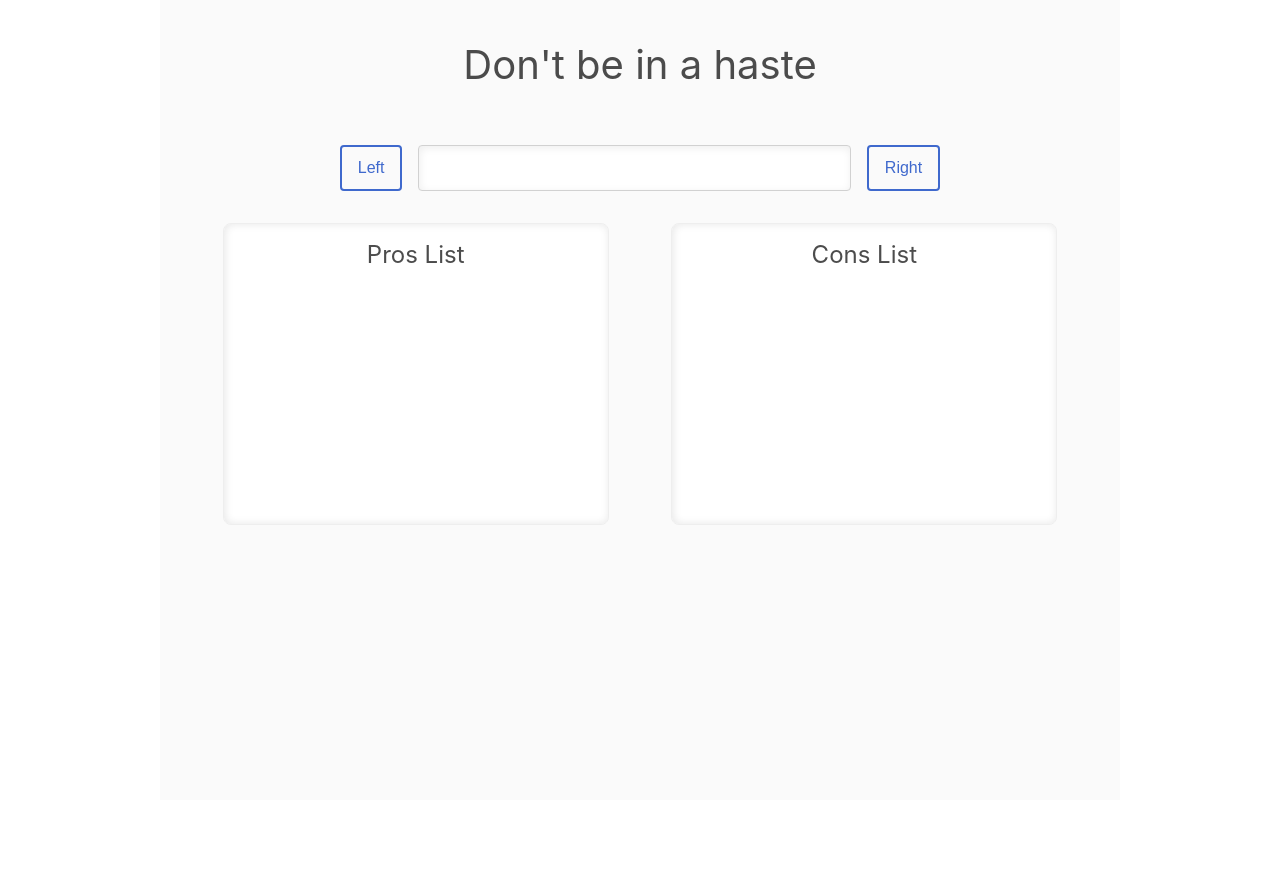
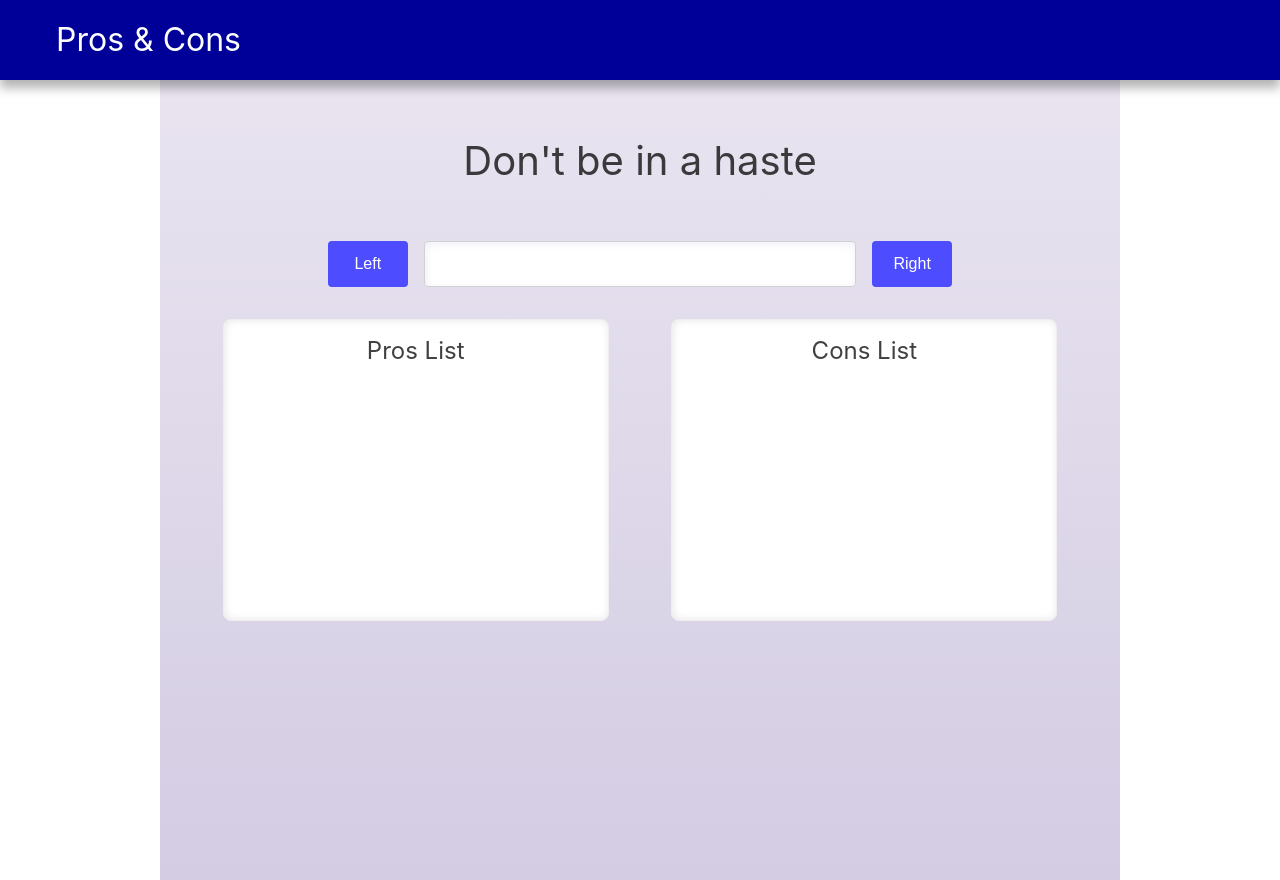
Before and after one commit to amha19/prosandcons, a React (Create React App) app: page / in a window 1280 px wide. Before the commit the page ends 800 px from the top, so only its background shows below. Built offline with nearby package versions, Linux system fonts and the light colour scheme.

Commit message:
add navbar and styling

```diff
--- a/src/App.styles.ts
+++ b/src/App.styles.ts
@@ -9,16 +9,25 @@ export const StyledApp = styled.div`
     text-align: center;
 `;
 
+export const NavBar = styled.nav`
+    width: 100vw;
+    height: 80px;
+    background-color: #000099;
+    box-shadow: 0px 8px 10px rgba(0, 0, 0, 0.3);
+    display: flex;
+    z-index: 100;
+`;
+
 export const StyledContainer = styled.div`
     width: 75%;
-    background-color: rgba(0, 0, 0, 0.02);
+    background: linear-gradient(to top, #d3cce3, #e9e4f0);
     min-height: 100vh;
 `;
 
 export const Text = styled.p`
     font-size: ${(props: { size?: number }) => (props.size ? props.size + 'rem' : '1rem')};
-    color: rgba(0, 0, 0, 0.7);
-    margin: 40px 0 56px 0;
+    color: rgba(0, 0, 0, 0.75);
+    margin: 56px 0;
 `;
 
 export const BtnInput = styled.p`
@@ -32,7 +41,7 @@ export const Input = styled.input`
     background: #fff;
     border-radius: 4px;
     border: 1px solid #d1d1d1;
-    box-shadow: inset 1px 2px 8px rgba(0, 0, 0, 0.07);
+    box-shadow: inset 1px 2px 8px rgba(0, 0, 153, 0.07);
     font-family: inherit;
     font-size: 1em;
     line-height: 1.45;
@@ -43,12 +52,12 @@ export const Input = styled.input`
     -o-transition: 0.18s ease-out;
     transition: 0.18s ease-out;
     &:hover {
-        box-shadow: inset 1px 2px 8px rgba(0, 0, 0, 0.02);
+        box-shadow: inset 1px 2px 8px rgba(0, 0, 153, 0.02);
     }
     &:focus {
         color: #4b515d;
         border: 1px solid #b8b6b6;
-        box-shadow: inset 1px 2px 4px rgba(0, 0, 0, 0.01), 0px 0px 8px rgba(0, 0, 0, 0.2);
+        box-shadow: inset 1px 2px 4px rgba(0, 0, 0, 0.01), 0px 0px 8px rgba(0, 0, 153, 0.2);
     }
 `;
 
--- a/src/App.tsx
+++ b/src/App.tsx
@@ -1,8 +1,17 @@
 import React, { useState } from 'react';
+import styled from 'styled-components';
 import Pros from './components/Pros/Pros';
 import Cons from './components/Cons/Cons';
 import Button from './components/shared/Button';
-import { StyledApp, StyledContainer, Input, ListContainer, Text, BtnInput } from './App.styles';
+import {
+    StyledApp,
+    StyledContainer,
+    Input,
+    ListContainer,
+    Text,
+    BtnInput,
+    NavBar,
+} from './App.styles';
 
 export type ItemList = {
     id: number;
@@ -29,6 +38,9 @@ const App: React.FC = () => {
 
     return (
         <StyledApp>
+            <NavBar>
+                <StyledText size={2}>Pros & Cons</StyledText>
+            </NavBar>
             <StyledContainer>
                 <Text size={2.5}>Don't be in a haste</Text>
                 <BtnInput>
@@ -61,4 +73,10 @@ const App: React.FC = () => {
     );
 };
 
+const StyledText = styled(Text)`
+    color: #fff;
+    margin: 0;
+    padding: 20px 16px 4px 56px;
+`;
+
 export default App;
--- a/src/components/Cons/Cons.tsx
+++ b/src/components/Cons/Cons.tsx
@@ -3,6 +3,7 @@ import styled from 'styled-components';
 import { ItemList } from '../../App';
 import { Text } from '../../App.styles';
 import ConsItem from './ConsItem';
+import ListCard from '../shared/ListCard';
 
 const Cons: React.FC<{ consList: ItemList[]; removeListItem: (id: number) => void }> = ({
     consList,
@@ -15,7 +16,7 @@ const Cons: React.FC<{ consList: ItemList[]; removeListItem: (id: number) => voi
     }, [consList]);
 
     return (
-        <ConsCard>
+        <ListCard>
             <StyledText size={1.5}>Cons List</StyledText>
             {cons.map((con, index) => (
                 <ConsItem
@@ -25,7 +26,7 @@ const Cons: React.FC<{ consList: ItemList[]; removeListItem: (id: number) => voi
                     removeListItem={removeListItem}
                 />
             ))}
-        </ConsCard>
+        </ListCard>
     );
 };
 
@@ -33,14 +34,4 @@ const StyledText = styled(Text)`
     margin: 16px 0 24px 0;
 `;
 
-const ConsCard = styled.div`
-    width: 40%;
-    background-color: #fff;
-    margin-top: 16px;
-    min-height: 300px;
-    border: 1px solid #eee;
-    border-radius: 8px;
-    box-shadow: inset 1px 0px 8px rgba(0, 0, 0, 0.1);
-`;
-
 export default Cons;
--- a/src/components/Cons/ConsItem.tsx
+++ b/src/components/Cons/ConsItem.tsx
@@ -11,8 +11,11 @@ const ConsItem: React.FC<{ con: string; conId: number; removeListItem: (id: numb
 }) => {
     return (
         <StyledBox>
-            <StyledText size={1}>{con}</StyledText>
-            <RemoveBtn onClick={() => removeListItem(conId)}>X</RemoveBtn>
+            <StyledText size={1}>
+                <span style={{ color: 'red', paddingRight: 8 }}>&#10007;</span>
+                {con}
+            </StyledText>
+            <RemoveBtn onClick={() => removeListItem(conId)}>&#10006;</RemoveBtn>
         </StyledBox>
     );
 };
--- a/src/components/Pros/Pros.tsx
+++ b/src/components/Pros/Pros.tsx
@@ -3,6 +3,7 @@ import styled from 'styled-components';
 import { ItemList } from '../../App';
 import { Text } from '../../App.styles';
 import ProsItem from './ProsItem';
+import ListCard from '../shared/ListCard';
 
 const Pros: React.FC<{ prosList: ItemList[]; removeListItem: (id: number) => void }> = ({
     prosList,
@@ -15,7 +16,7 @@ const Pros: React.FC<{ prosList: ItemList[]; removeListItem: (id: number) => voi
     }, [prosList]);
 
     return (
-        <ProsCard>
+        <ListCard>
             <StyledText size={1.5}>Pros List</StyledText>
             {pros.map((pro, index) => (
                 <ProsItem
@@ -25,7 +26,7 @@ const Pros: React.FC<{ prosList: ItemList[]; removeListItem: (id: number) => voi
                     removeListItem={removeListItem}
                 />
             ))}
-        </ProsCard>
+        </ListCard>
     );
 };
 
@@ -33,14 +34,4 @@ const StyledText = styled(Text)`
     margin: 16px 0 24px 0;
 `;
 
-const ProsCard = styled.div`
-    width: 40%;
-    background-color: #fff;
-    margin-top: 16px;
-    min-height: 300px;
-    border: 1px solid #eee;
-    border-radius: 8px;
-    box-shadow: inset 1px 0px 8px rgba(0, 0, 0, 0.1);
-`;
-
 export default Pros;
--- a/src/components/Pros/ProsItem.tsx
+++ b/src/components/Pros/ProsItem.tsx
@@ -11,8 +11,11 @@ const ProsItem: React.FC<{ pro: string; proId: number; removeListItem: (id: numb
 }) => {
     return (
         <StyledBox>
-            <StyledText size={1}>{pro}</StyledText>
-            <RemoveBtn onClick={() => removeListItem(proId)}>X</RemoveBtn>
+            <StyledText size={1}>
+                <span style={{ color: 'lightgreen', paddingRight: 8 }}>&#10003;</span>
+                {pro}
+            </StyledText>
+            <RemoveBtn onClick={() => removeListItem(proId)}>&#10006;</RemoveBtn>
         </StyledBox>
     );
 };
--- a/src/components/shared/Button.js
+++ b/src/components/shared/Button.js
@@ -4,11 +4,16 @@ const Button = styled.button`
     font-size: 1rem;
     padding: 8px 16px;
     margin: 0 16px;
-    background: transparent;
-    border: 2px solid #3f69cd;
+    background-color: #4d4dff;
     border-radius: 4px;
-    color: #3f69cd;
+    border-color: transparent;
+    color: #fff;
     box-sizing: border-box;
+    min-width: 80px;
+    &:hover {
+        background-color: #0000cc;
+        transition: 300ms ease-out;
+    }
 `;
 
 export const RemoveBtn = styled.button`
@@ -16,8 +21,10 @@ export const RemoveBtn = styled.button`
     border: transparent;
     background: transparent;
     margin-right: 32px;
+    color: #ddd;
     &:hover {
-        font-size: 103%;
+        color: #aaa;
+        transition: 300ms;
     }
 `;
 
--- /dev/null
+++ b/src/components/shared/ListCard.js
@@ -0,0 +1,13 @@
+import styled from 'styled-components';
+
+const ListCard = styled.div`
+    width: 40%;
+    background-color: #fff;
+    margin-top: 16px;
+    min-height: 300px;
+    border: 1px solid #eee;
+    border-radius: 8px;
+    box-shadow: inset 1px 0px 8px rgba(0, 0, 0, 0.1);
+`;
+
+export default ListCard;
```
